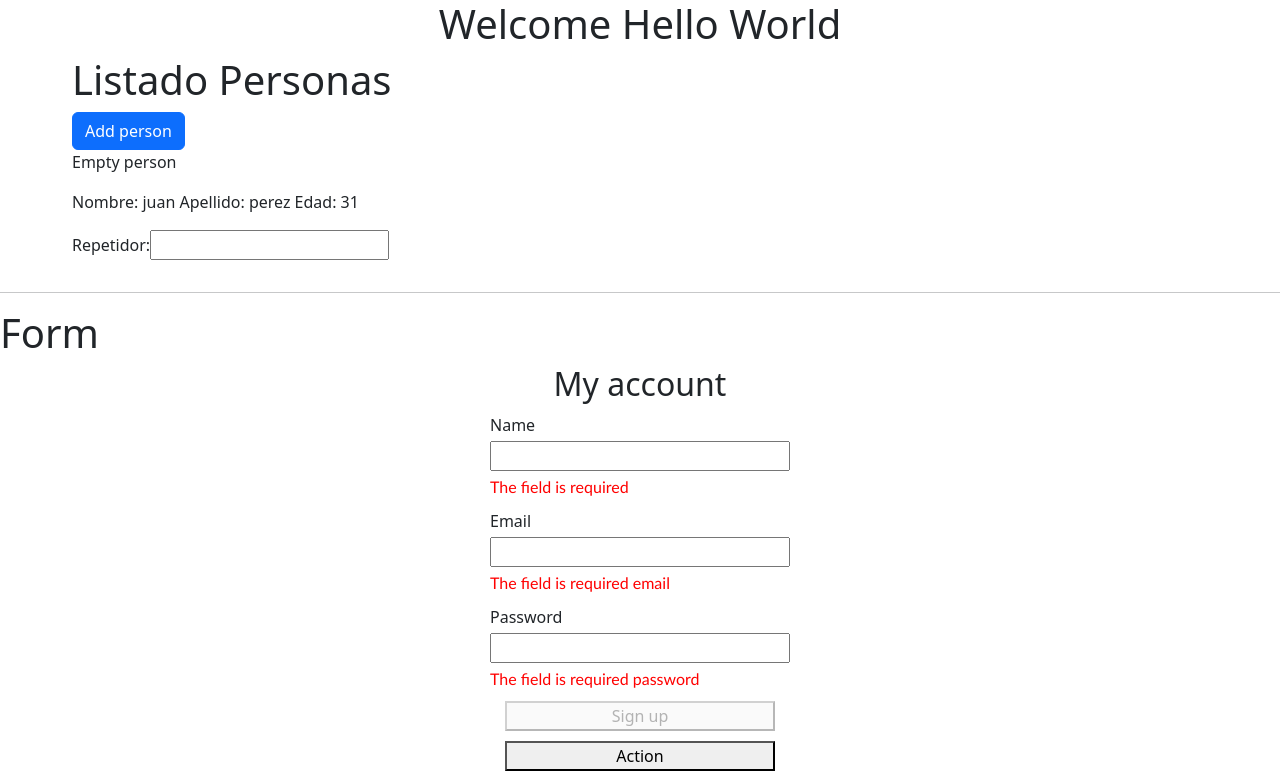
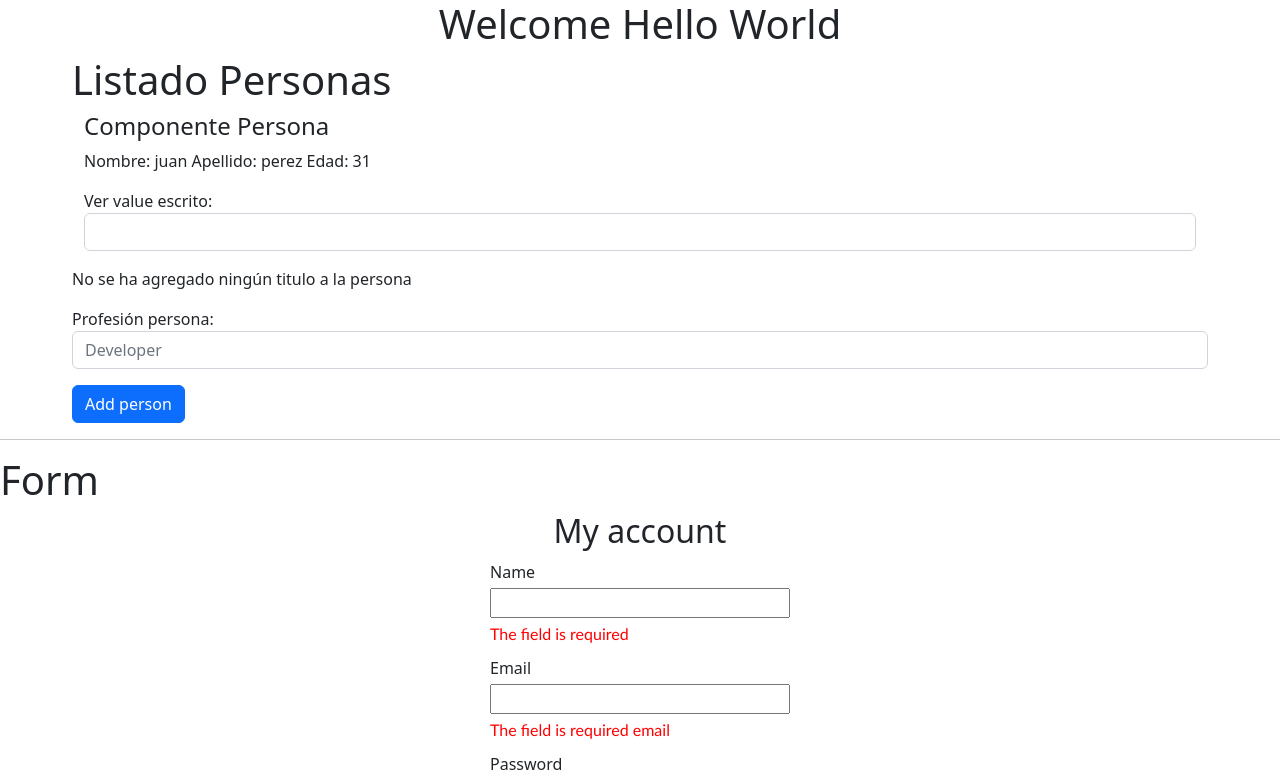
Before and after one commit to julianf-dev/angular-fundamentals, an Angular app: page / in a window 1280 px wide. Shown: the top 778 px of the page. Built offline with nearby package versions, Linux system fonts and the light colour scheme.

Commit message:
@feat: practice

```diff
--- a/src/app/persona/persona.component.html
+++ b/src/app/persona/persona.component.html
@@ -1,11 +1,14 @@
-<p>
-  Nombre: {{name}}
-  Apellido: {{lastname}}
-  Edad: {{getEdad() + 2}}
-</p>
+<div class="container-fluid">
+  <h4>Componente Persona </h4>
+  <div>
+    <p> Nombre: {{name}}
+    Apellido: {{lastname}}
+    Edad: {{getEdad() + 2}}</p>
+  </div>
 
-<div (keyup)="0">
-  <label>Repetidor: </label>
-  <input type="text"  #entrada />
-  <p>{{ entrada.value }}</p>
+  <div (keyup)="0">
+    <label>Ver value escrito: </label>
+    <input type="text"  #entrada  class="form-control"/>
+    <p>{{ entrada.value }}</p>
+  </div>
 </div>
--- a/src/app/persona/persona.component.ts
+++ b/src/app/persona/persona.component.ts
@@ -17,5 +17,4 @@ export class PersonaComponent {
    }
 
 
-
 }
--- a/src/app/personas/personas.component.html
+++ b/src/app/personas/personas.component.html
@@ -1,10 +1,16 @@
 <div class="container text-start g-1">
   <div class="row">
-    <div class="col">
+    <div class="col-12">
       <h1>Listado Personas</h1>
-      <button class="btn btn-primary" [disabled]="disabled" (click)="getPerson()">Add person</button>
-      <p>{{mensaje}}</p>
       <app-persona></app-persona>
+      <p *ngIf="showPerson; else emptyPerson">{{mensaje}} with <title></title> {{title}}</p>
+      <label>Profesión persona: </label>
+      <input placeholder="Developer" type="text" class="form-control"
+      (input)="changeTitle($event)"/>
+      <button class="mt-3 btn btn-primary" [disabled]="disabled" (click)="addPerson()">Add person</button>
+      <ng-template #emptyPerson>
+        <p>No se ha agregado ningún titulo a la persona</p>
+      </ng-template>
     </div>
   </div>
 </div>
--- a/src/app/personas/personas.component.ts
+++ b/src/app/personas/personas.component.ts
@@ -8,8 +8,19 @@ import { Component } from "@angular/core";
 export class PersonasComponent {
   disabled = false;
   mensaje = 'Empty person'
+  title: string = ''
+  showPerson : boolean = false;
 
-  getPerson(){
+  addPerson(){
+    this.title === '' ?
+    this.showPerson === false :
+    this.showPerson = true
     this.mensaje = 'Person add sucessly'
   }
+
+  changeTitle(event: Event){
+    this.showPerson = true ? this.showPerson = false : this.showPerson = true;
+    this.title = (<HTMLInputElement>event.target).value;
+    console.log('Metodo change title')
+  }
 }
```
